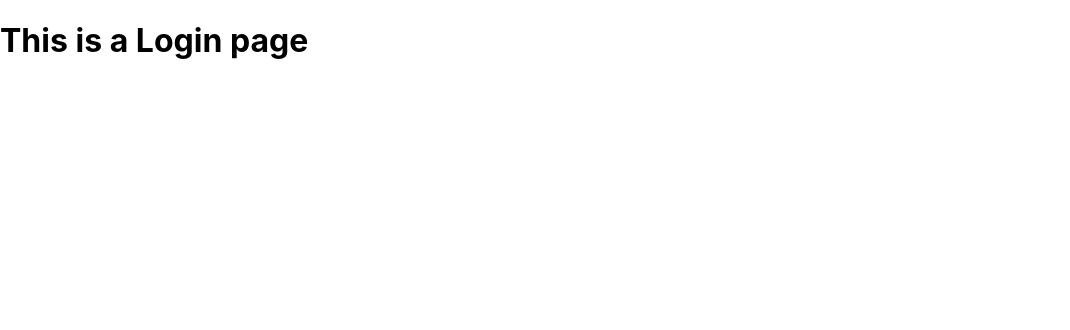
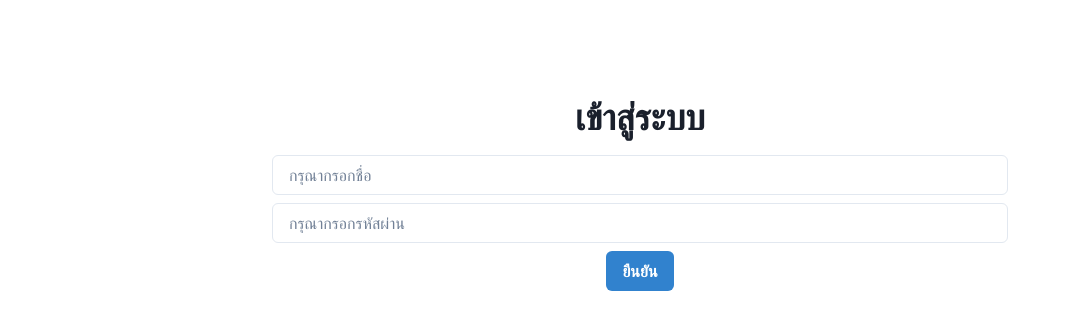
Before and after one commit to pkbzz44/evidence-track, a Next.js app: page /login in a window 1280 px wide. Shown: the top 330 px of the page, without its empty margins (0-1070 px from the left). Built offline with nearby package versions, Linux system fonts and the light colour scheme.

Commit message:
add login page

```diff
--- a/package.json
+++ b/package.json
@@ -9,8 +9,12 @@
     "lint": "next lint"
   },
   "dependencies": {
+    "@chakra-ui/react": "^2.0.0",
+    "@emotion/react": "^11.9.0",
+    "@emotion/styled": "^11.8.1",
     "@prisma/client": "^3.14.0",
     "bcrypt": "^5.0.1",
+    "framer-motion": "^6.3.3",
     "jsonwebtoken": "^8.5.1",
     "next": "12.1.6",
     "react": "18.1.0",
--- a/pages/_app.js
+++ b/pages/_app.js
@@ -1,7 +1,11 @@
-import '../styles/globals.css'
-
+import '../styles/globals.css';
+import { ChakraProvider } from '@chakra-ui/react';
 function MyApp({ Component, pageProps }) {
-  return <Component {...pageProps} />
+  return (
+    <ChakraProvider>
+      <Component {...pageProps} />
+    </ChakraProvider>
+  );
 }
 
-export default MyApp
+export default MyApp;
--- a/pages/login.js
+++ b/pages/login.js
@@ -1,10 +1,29 @@
+import {
+  Button,
+  Center,
+  Container,
+  Heading,
+  Input,
+  VStack,
+} from '@chakra-ui/react';
 import React from 'react';
 
 const Login = () => {
   return (
-    <div>
-      <h1>This is a Login page</h1>
-    </div>
+    <Container maxW='container.md' mt='24'>
+      <Center>
+        <Heading mb='4'>เข้าสู่ระบบ</Heading>
+      </Center>
+      <form>
+        <VStack>
+          <Input placeholder='กรุณากรอกชื่อ' />
+          <Input placeholder='กรุณากรอกรหัสผ่าน' />
+          <Button colorScheme='blue' type='submit'>
+            ยืนยัน
+          </Button>
+        </VStack>
+      </form>
+    </Container>
   );
 };
 
```
Also changed, not shown: 1 other file (tests, documents, lock files or other folders).
